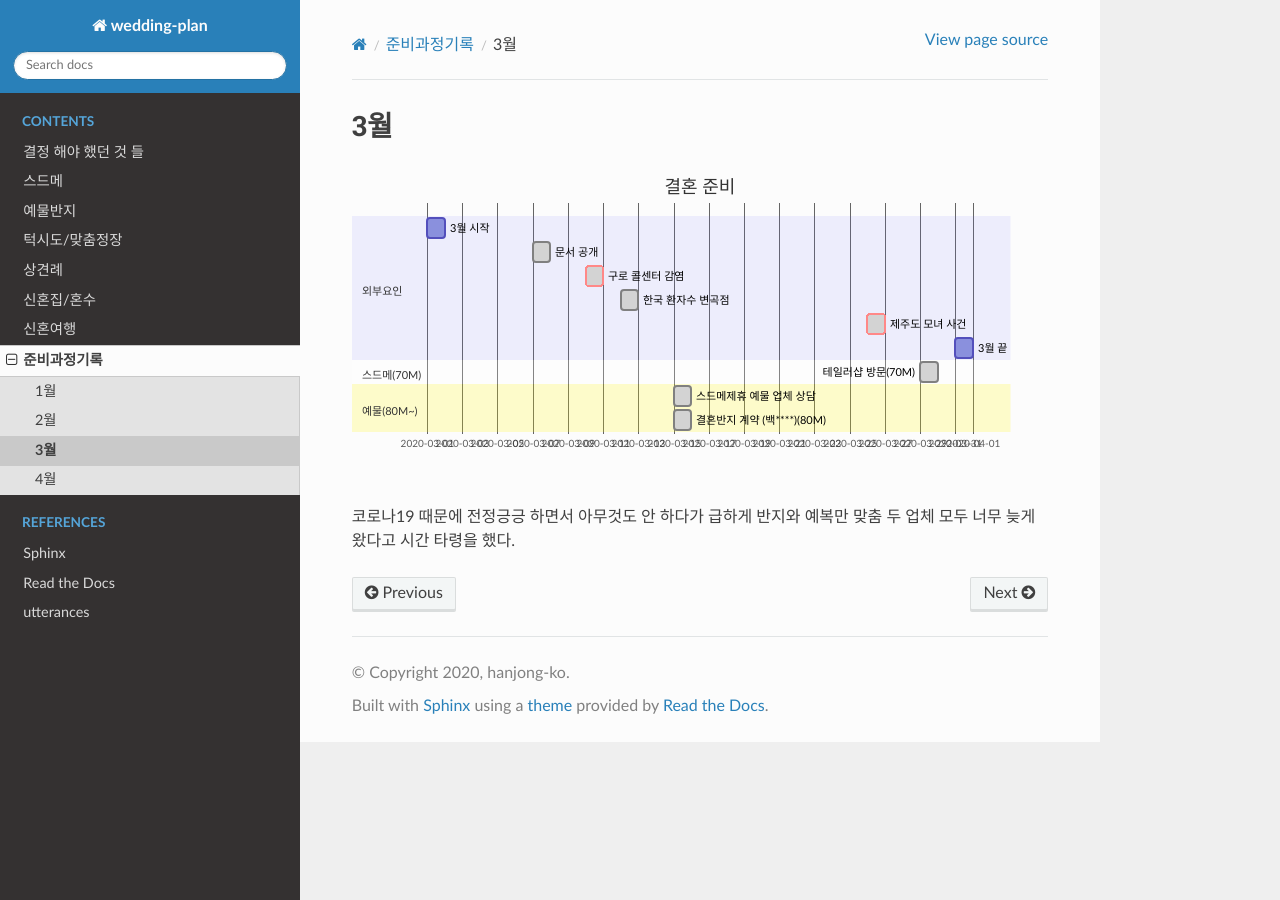
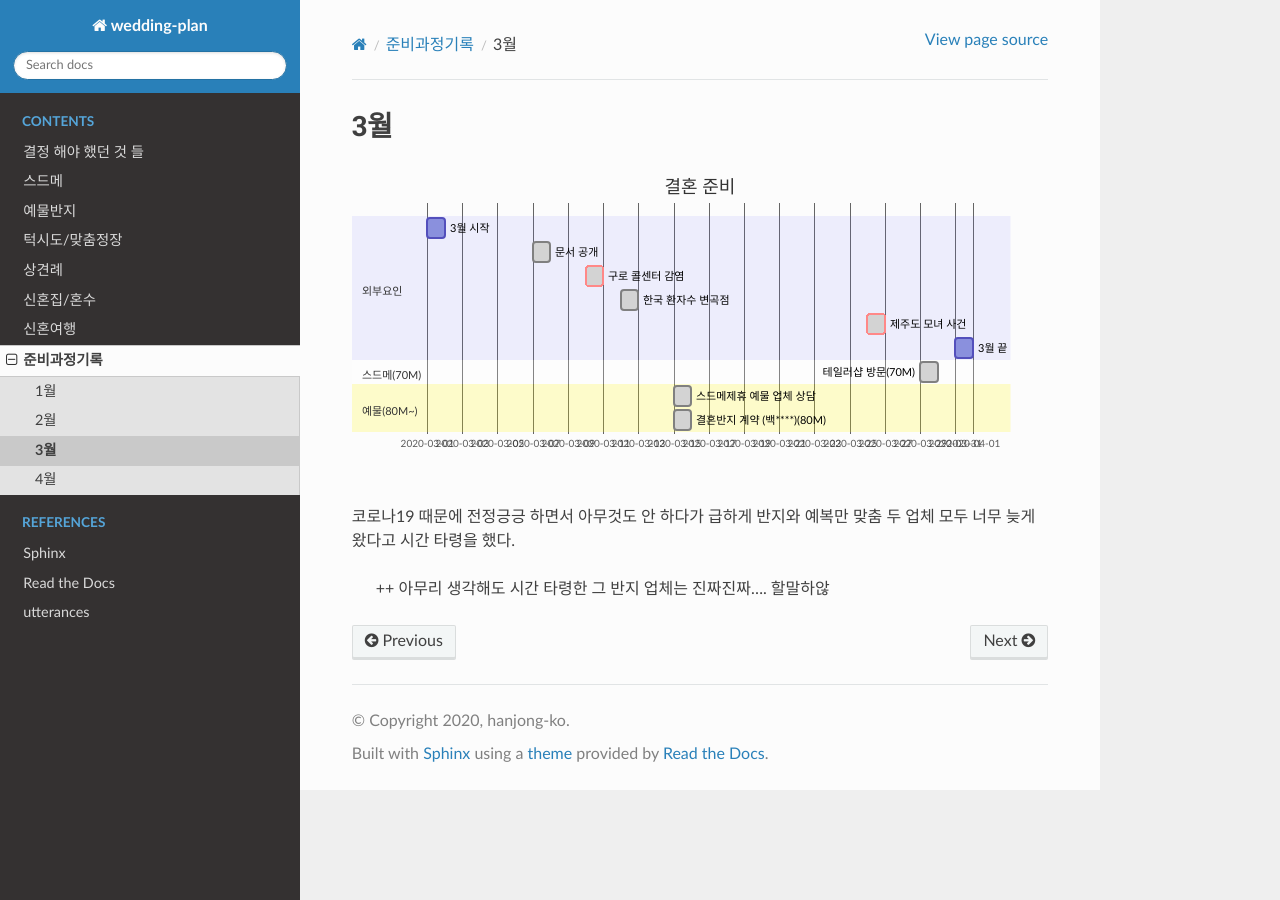
Before and after one commit to rino0601/hjk52knk, a Sphinx documentation site: the page built from docs/plan/march.rst, in a window 1280 px wide. Built offline with Sphinx 7.4.7 and the Read the Docs theme 2.0.0, drawn with Linux system fonts in a browser that asks for light colours; comment, search, counter and statistics services are not loaded.

Commit message:
Update march.rst

```diff
--- a/docs/plan/march.rst
+++ b/docs/plan/march.rst
@@ -26,6 +26,8 @@
 코로나19 때문에 전정긍긍 하면서 아무것도 안 하다가 급하게 반지와 예복만 맞춤
 두 업체 모두 너무 늦게 왔다고 시간 타령을 했다.
 
+ ++ 아무리 생각해도 시간 타령한 그 반지 업체는 진짜진짜.... 할말하않
+
 .. raw:: html
 
    <script src="https://utteranc.es/client.js"
```
